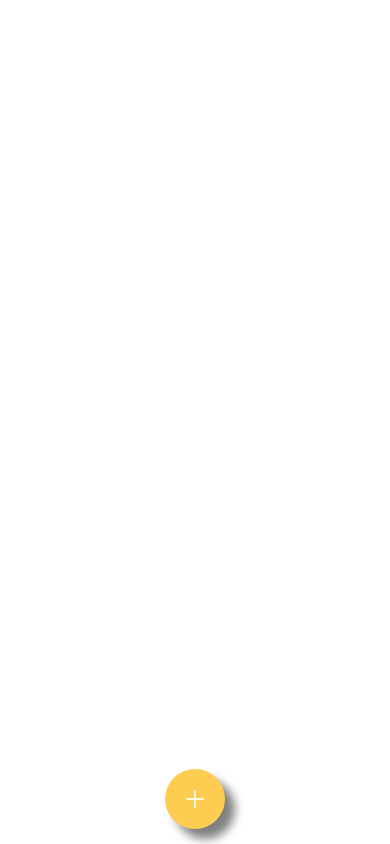
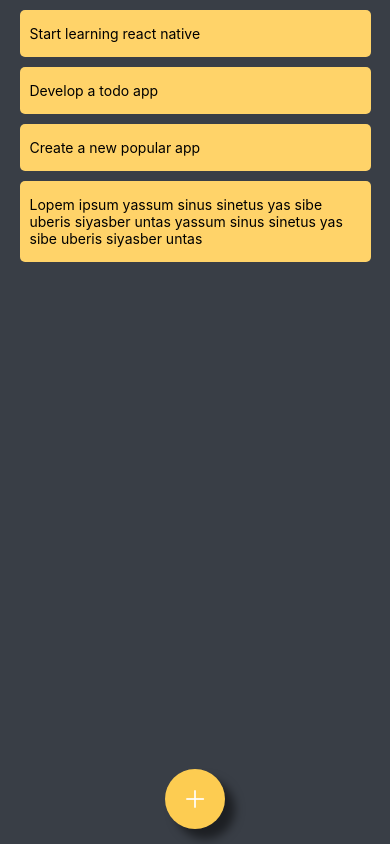
Before and after one commit to yassinealikhbari/TodoSpace, a React Native app: screen / in a window 390 px wide. Built offline with nearby package versions, Linux system fonts and the light colour scheme.

Commit message:
Add todo list items

```diff
--- a/App.tsx
+++ b/App.tsx
@@ -1,5 +1,6 @@
 import React from "react";
 import FloatingButton from "./components/FloatingButton";
+import TodoItem from "./components/TodoItem";
 import {
   StyleSheet,
   Text,
@@ -8,22 +9,108 @@ import {
   SafeAreaView,
   Platform,
   StatusBar,
+  ImagePropTypes,
+  ScrollViewBase,
+  ScrollView,
 } from "react-native";
+import ITodoItem from "./models/ITodoItem";
+import { GenericHelper } from "./helpers/GenericHelper";
 
-export default function App() {
-  return (
-    <SafeAreaView style={styles.container}>
-      <FloatingButton style={{ bottom: 15 }}></FloatingButton>
-    </SafeAreaView>
-  );
+export interface IAppProps {}
+export interface IAppState {
+  items: ITodoItem[];
+}
+
+const items: ITodoItem[] = [
+  {
+    id: 1,
+    text: "Start learning react native",
+    status: 2,
+  },
+  {
+    id: 2,
+    text: "Develop a todo app",
+    status: 1,
+  },
+  {
+    id: 3,
+    text: "Create a new popular app",
+    status: 0,
+  },
+  {
+    id: 4,
+    text:
+      "Lopem ipsum yassum sinus sinetus yas sibe uberis siyasber untas yassum sinus sinetus yas sibe uberis siyasber untas",
+    status: 0,
+  },
+];
+
+export default class App extends React.Component<IAppProps, IAppState> {
+  constructor(props: IAppProps) {
+    super(props);
+    this.state = {
+      items: items,
+    };
+  }
+
+  public render() {
+    const { items } = this.state;
+    return (
+      <View style={styles.container}>
+        <ScrollView style={styles.scrollView}>
+          {items.map((item: ITodoItem, index: number) => {
+            return (
+              <TodoItem
+                pressHandler={(id: number) => {
+                  this.handLongPress(id);
+                }}
+                key={index}
+                item={item}
+                style={{}}
+              ></TodoItem>
+            );
+          })}
+        </ScrollView>
+        <FloatingButton
+          pressHandler={this.addClickHandler}
+          style={{ bottom: 15 }}
+        ></FloatingButton>
+      </View>
+    );
+  }
+
+  private addClickHandler = () => {
+    const { items } = this.state;
+
+    var id = GenericHelper.isArrayNullOrEmpty(items)
+      ? 1
+      : this.state.items[this.state.items.length - 1].id + 1;
+
+    const newItem: ITodoItem = {
+      id: id,
+      text: "I'm a new item",
+      status: 0,
+    };
+    const newItems: ITodoItem[] = [...this.state.items, newItem];
+    this.setState({ items: newItems });
+  };
+
+  private handLongPress = (id: number) => {
+    alert(id);
+  };
 }
 
 const styles = StyleSheet.create({
   container: {
     flex: 1,
-    backgroundColor: "#fff",
+    backgroundColor: "#393e46",
     alignItems: "center",
     paddingTop: Platform.OS === "android" ? StatusBar.currentHeight : 0,
-    // justifyContent: "center",
+    height: "100%",
+  },
+  scrollView: {
+    flex: 1,
+    width: "100%",
+    height: "100%",
   },
 });
--- a/components/FloatingButton.tsx
+++ b/components/FloatingButton.tsx
@@ -2,8 +2,29 @@ import React from "react";
 import { AntDesign } from "@expo/vector-icons";
 import { View, StyleSheet, TouchableWithoutFeedback } from "react-native";
 
+export type IPressHandlerback = () => void;
+
 export interface IFloatingButtonProps {
   style: any;
+  pressHandler: IPressHandlerback;
+}
+
+export default class FloatingButton extends React.Component<IFloatingButtonProps> {
+  constructor(prop: IFloatingButtonProps) {
+    super(prop);
+  }
+
+  public render() {
+    return (
+      <View style={[styles.container, this.props.style]}>
+        <TouchableWithoutFeedback onPress={this.props.pressHandler}>
+          <View style={styles.floatingButton}>
+            <AntDesign name="plus" size={24} color="#fff"></AntDesign>
+          </View>
+        </TouchableWithoutFeedback>
+      </View>
+    );
+  }
 }
 
 const styles = StyleSheet.create({
@@ -26,24 +47,3 @@ const styles = StyleSheet.create({
     elevation: 3,
   },
 });
-
-export default class FloatingButton extends React.Component<
-  IFloatingButtonProps,
-  {}
-> {
-  constructor(prop: IFloatingButtonProps) {
-    super(prop);
-  }
-
-  public render() {
-    return (
-      <View style={[styles.container, this.props.style]}>
-        <TouchableWithoutFeedback>
-          <View style={styles.floatingButton}>
-            <AntDesign name="plus" size={24} color="#fff"></AntDesign>
-          </View>
-        </TouchableWithoutFeedback>
-      </View>
-    );
-  }
-}
--- /dev/null
+++ b/components/TodoItem.tsx
@@ -0,0 +1,48 @@
+import React from "react";
+import { View, StyleSheet, Text, TouchableWithoutFeedback } from "react-native";
+import ITodoItem from "./../models/ITodoItem";
+
+export type IPressHandlerback = (id: number) => void;
+
+export interface ITodoItemProps {
+  style: any;
+  item: ITodoItem;
+  pressHandler: IPressHandlerback;
+}
+
+export default class TodoItem extends React.Component<ITodoItemProps> {
+  constructor(prop: ITodoItemProps) {
+    super(prop);
+  }
+
+  public render() {
+    const { item } = this.props;
+    return (
+      //   <View style={[styles.container, this.props.style]}>
+      <TouchableWithoutFeedback
+        onLongPress={() => this.props.pressHandler(item.id)}
+      >
+        <View style={[styles.item, this.props.style]}>
+          <Text>{item.text}</Text>
+        </View>
+      </TouchableWithoutFeedback>
+      //   </View>
+    );
+  }
+}
+
+const styles = StyleSheet.create({
+  item: {
+    backgroundColor: "#ffd369",
+    position: "relative",
+    width: "90%",
+    paddingLeft: 10,
+    paddingRight: 10,
+    paddingTop: 15,
+    paddingBottom: 15,
+    marginTop: 10,
+    // marginBottom: 10,
+    borderRadius: 5,
+    alignSelf: "center",
+  },
+});
--- /dev/null
+++ b/helpers/GenericHelper.ts
@@ -0,0 +1,23 @@
+export class GenericHelper {
+
+
+    /**
+     * Check if a array parameter is null or empty
+     * @param {any[]} array
+     * */
+    public static isArrayNullOrEmpty = (array: any[]) : Boolean =>{
+        let result: Boolean = false;
+        result = array === null || array.length === 0;
+        return result;
+    }
+
+    /**
+     * Check if a string parameter is null or empty
+     * @param {string} value
+     * */
+    public static isStringNullOrEmpty = (value: string) : Boolean =>{
+        let result: Boolean = false;
+        result = value === null || value.length === 0;
+        return result;
+    }
+}
--- /dev/null
+++ b/models/ITodoItem.ts
@@ -0,0 +1,5 @@
+export default interface ITodoItem {
+    id: number;
+    text: string;
+    status: number;
+}
```
Also changed, not shown: components/TodoList.tsx (added, +38 -0 lines).
